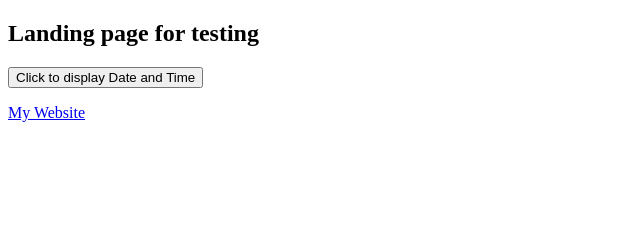
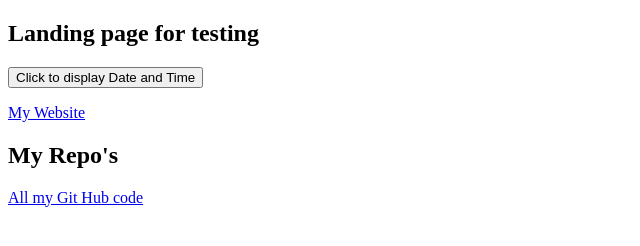
Before and after one commit to acgeospatial/acgeospatial.github.io, a plain HTML site: page index.html in a window 1280 px wide. Shown: the whole page, without its empty margins (0-640 px from the left). Drawn offline with Linux system fonts and the light colour scheme.

Commit message:
my repos

```diff
--- a/index.html
+++ b/index.html
@@ -12,5 +12,11 @@ Click to display Date and Time</button>
 
 <p><a href="http://www.acgeospatial.co.uk/" target="_blank">My Website</a></p>
 
+
+<h2>My Repo's</h2>
+<p><a href="https://github.com/acgeospatial?tab=repositories" target="_blank">All my Git Hub code</a></p>
+
+
+
 </body>
 </html>
```
